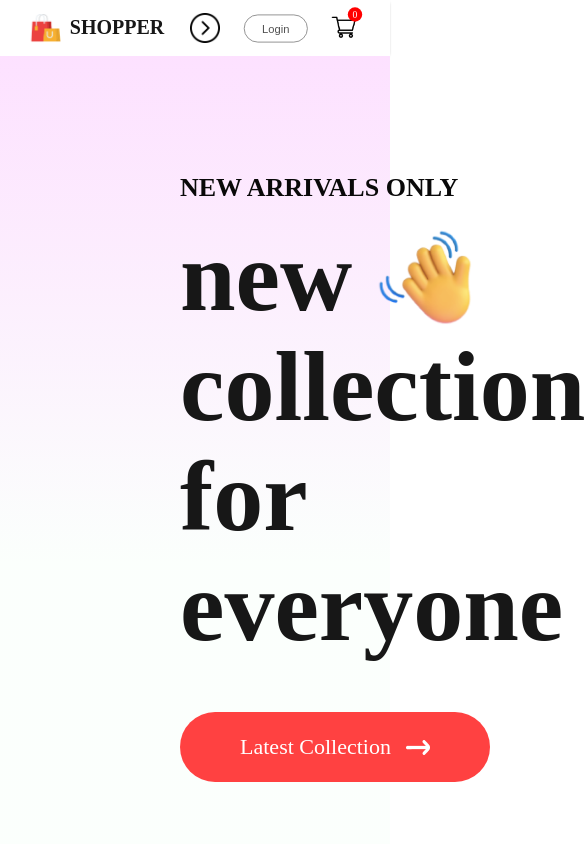
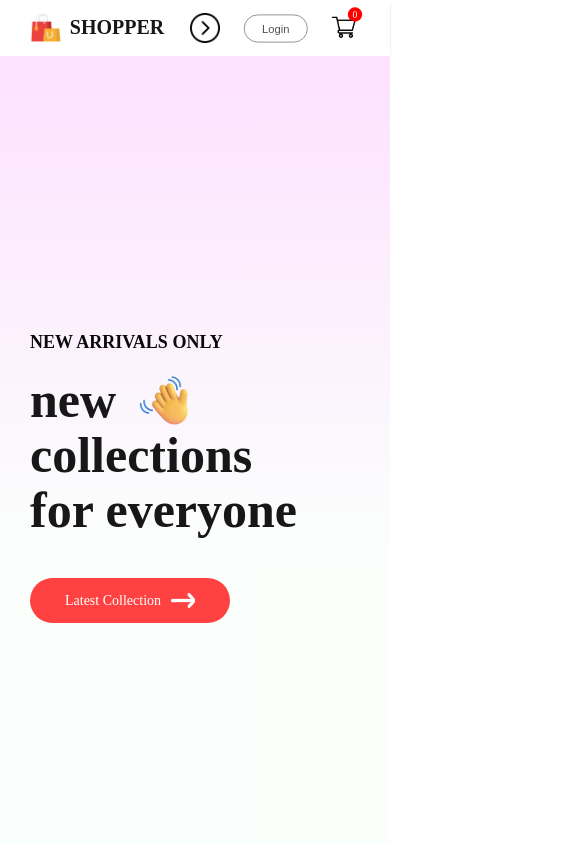
Before and after one commit to Viswaksena-J/ECommerce, a React (Create React App) app in the folder frontend/: page / in a window 390 px wide. Shown: the top 844 px of the page, 585 px wide, since content can reach past the window. Built offline with nearby package versions, Linux system fonts and the light colour scheme.

Commit message:
Added responsiveness to hero

```diff
--- a/frontend/src/Components/Hero/Hero.css
+++ b/frontend/src/Components/Hero/Hero.css
@@ -20,9 +20,9 @@
     font-weight: 600;
 }
 
-.hero-left left{
+/* .hero-left left{
     padding-left: -1800px;
-}
+} */
 
 .hero-left p{
     color: #171717;
@@ -61,3 +61,125 @@
     justify-content: center;
     align-items: center;
 }
+
+@media(max-width:1280px){
+    .hero-left{
+        padding-left: 100px;
+    }
+
+    .hero-left h2{
+        font-size: 22px;
+    }
+
+    .hero-left p{
+        font-size: 60px;
+    }
+
+    .hero-hand-icon img{
+        width: 80px;
+    }
+
+    .hero-latest-btn{
+        width: 250px;
+        height: 60px;
+        font-size: 18px;
+        gap: 10px;
+        margin-top: 20px;
+    }
+
+    .hero-right img{
+        width: 500px;
+    }
+}
+
+@media(max-width:1024px){
+    .hero-left{
+        padding-left: 80px;
+    }
+
+    .hero-left h2{
+        font-size: 20px;
+    }
+
+    .hero-left p{
+        font-size: 50px;
+    }
+
+    .hero-hand-icon img{
+        width: 65px;
+    }
+
+    .hero-latest-btn{
+        width: 220px;
+        height: 50px;
+        font-size: 16px;
+    }
+
+    .hero-right img{
+        width: 400px;
+    }
+}
+
+@media(max-width:800px){
+    .hero-left{
+        padding-left: 30px;
+    }
+
+    .hero-left h2{
+        font-size: 16px;
+    }
+
+    .hero-left p{
+        font-size: 40px;
+    }
+
+    .hero-hand-icon img{
+        width: 50px;
+    }
+
+    .hero-latest-btn{
+        width: 175px;
+        height: 40px;
+        font-size: 13px;
+    }
+
+    .hero-right img{
+        width: 300px;
+    }
+}
+
+@media(max-width:500px){
+    .hero{
+        flex-direction: column;
+    }
+
+    .hero-right{
+        display: none;
+    }
+
+    .hero-left{
+        padding-left: 30px;
+    }
+
+    .hero-left h2{
+        font-size: 18px;
+    }
+
+    .hero-left p{
+        font-size: 50px;
+    }
+
+    .hero-hand-icon img{
+        width: 55px;
+    }
+
+    .hero-latest-btn{
+        width: 200px;
+        height: 45px;
+        font-size: 14px;
+    }
+/*
+    .hero-right img{
+        width: 300px;
+    } */
+}
--- a/frontend/src/Components/Hero/Hero.jsx
+++ b/frontend/src/Components/Hero/Hero.jsx
@@ -8,7 +8,7 @@
   return (
     <div className="hero">
       <div className="hero-left">
-        <h2 className="left">NEW ARRIVALS ONLY</h2>
+        <h2>NEW ARRIVALS ONLY</h2>
         <div>
           <div className="hero-hand-icon">
             <p>new</p>
```
